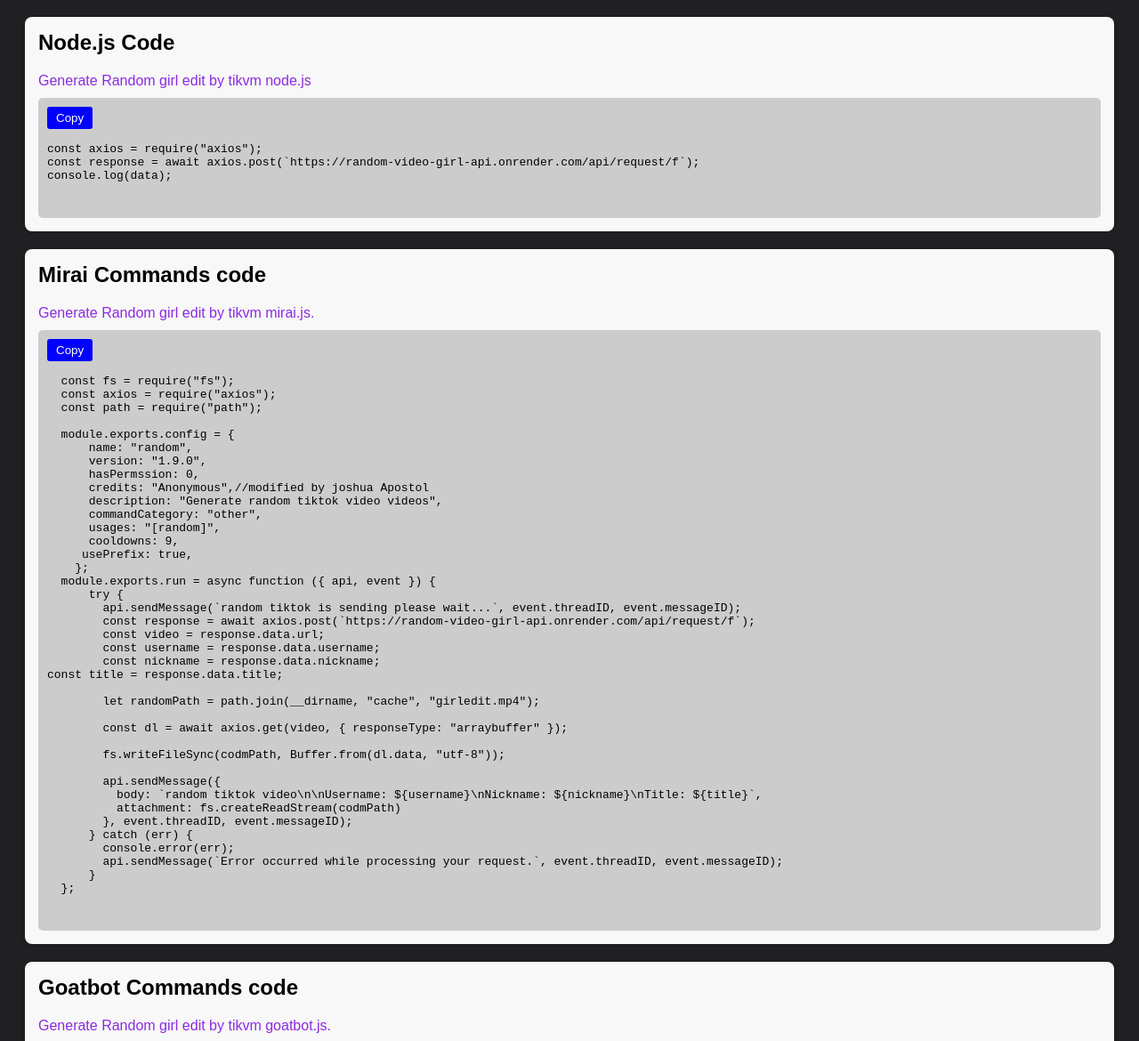
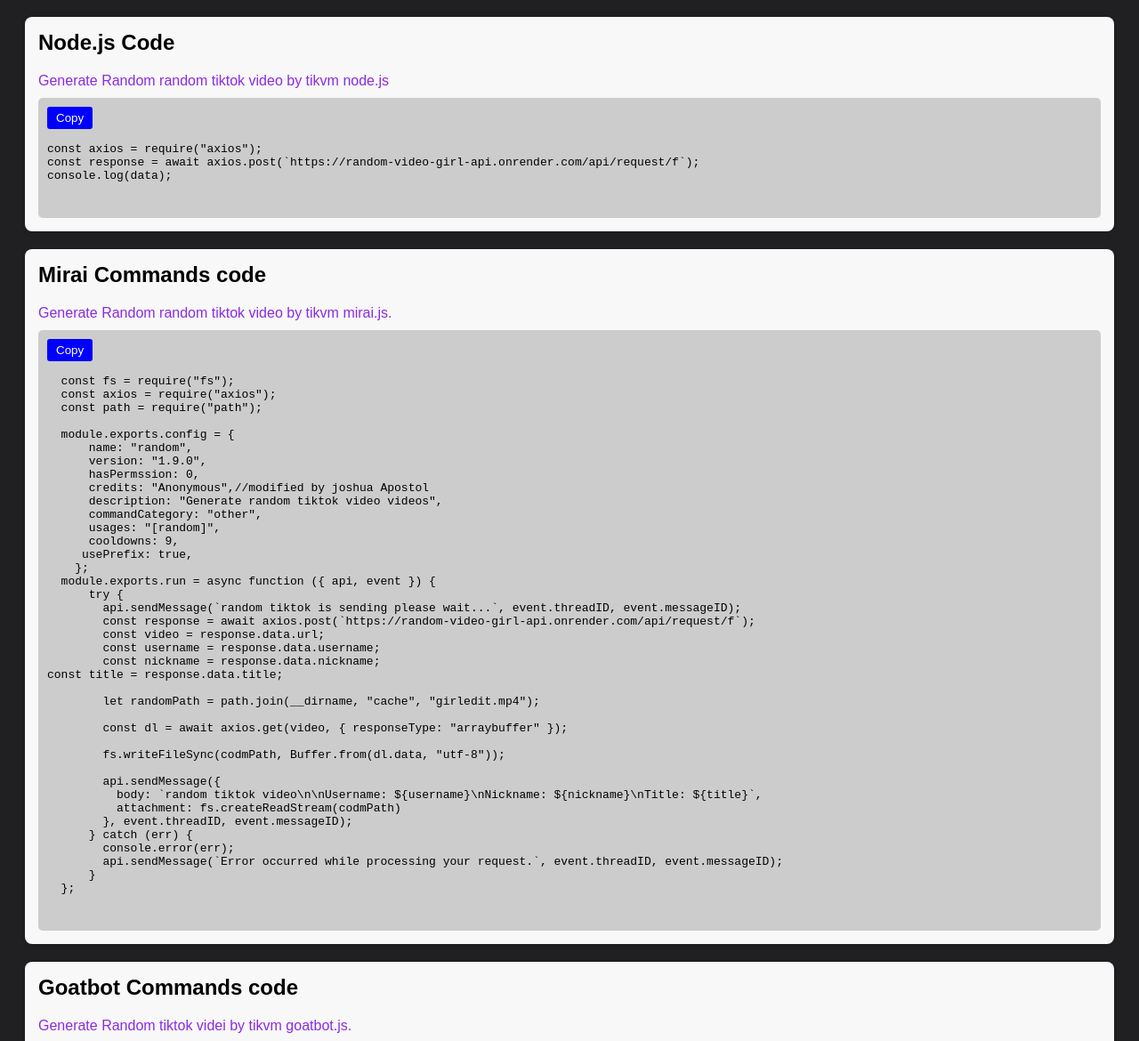
Before and after one commit to joshuapostol/random-video-girl-api, a website: page girledit/docs/docs.html in a window 1280 px wide. Shown: the part 89-1259 px from the top of the page at 89% size. Drawn offline with Linux system fonts and the light colour scheme.

Commit message:
Update docs.html

```diff
--- a/girledit/docs/docs.html
+++ b/girledit/docs/docs.html
@@ -73,7 +73,7 @@
     <div class="endpoint">
       <h2>Node.js Code</h2>
       <div class="description">
-        Generate Random girl edit by tikvm node.js
+        Generate Random random tiktok video by tikvm node.js
       </div>
       <div class="code">
         <button class="copy-button" onclick="copyToClipboard('code1')">
@@ -93,7 +93,7 @@
     <div class="endpoint">
       <h2>Mirai Commands code</h2>
       <div class="description">
-        Generate Random girl edit by tikvm mirai.js.
+        Generate Random random tiktok video by tikvm mirai.js.
       </div>
       <div class="code">
         <button class="copy-button" onclick="copyToClipboard('code2')">
@@ -150,7 +150,7 @@
   <div class="endpoint">
     <h2>Goatbot Commands code</h2>
     <div class="description">
-      Generate Random girl edit by tikvm goatbot.js.
+      Generate Random tiktok videi by tikvm goatbot.js.
     </div>
     <div class="code">
       <button class="copy-button" onclick="copyToClipboard('code3')">
```
